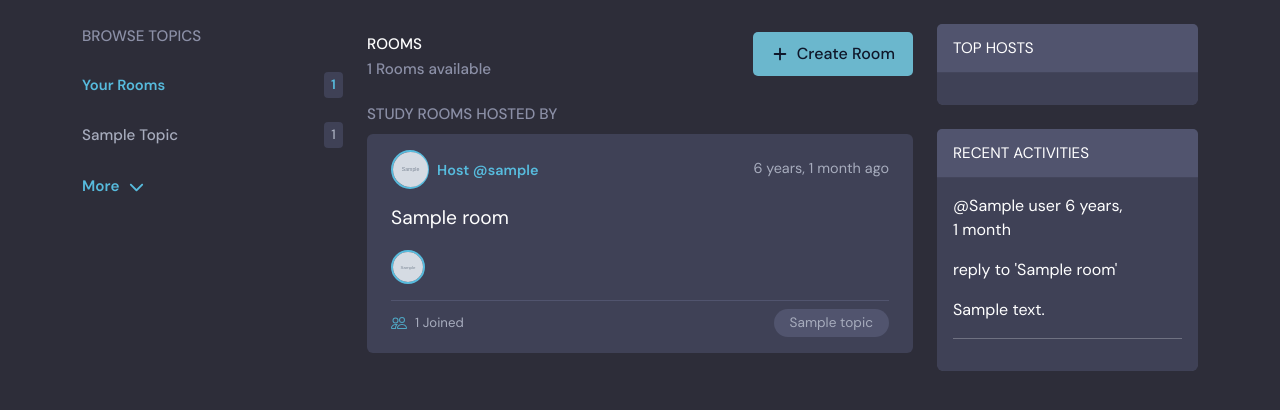
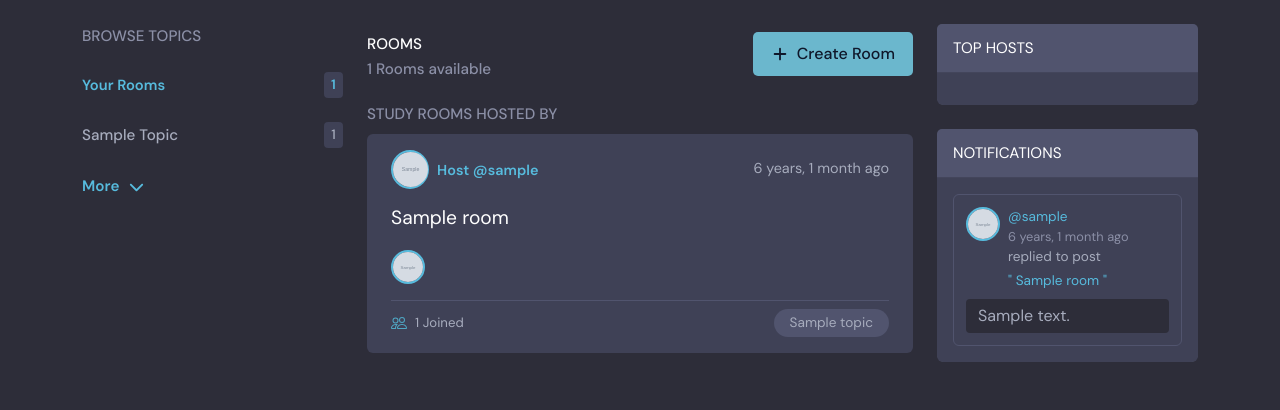
Before and after one commit to athikapriya/django-studyhub, a Django app: template base/templates/base/homepage.html in a window 1280 px wide. Shown: the part 77-487 px from the top of the page. Run offline with Django 3.2, Linux system fonts and the light colour scheme; the template is opened without the code that fills it: most values are stand-ins (such as "Sample title", 1, 10 or a date in 2020); grey boxes marked "Sample" are stand-in pictures; one stand-in notice (Sample message) is shown; some libraries are stand-ins or nearby versions.

Commit message:
feat: filter notifications to home room messages and redesign notification UI

```diff
--- a/base/templates/base/components/activity_components.html
+++ /dev/null
@@ -1,21 +0,0 @@
-<!-- =============== recent activity section starts here =============== -->
-<section id="activity-components">
-    <div class="card text-bg-secondary" >
-        <div class="card-header text-uppercase color-text-primary color-bg-surface">recent activities</div>
-        <div class="card-body color-bg-main">
-            {% for message in room_message %}
-            <div>
-                <p>@{{message.user}} {{message.created_at|timesince}}</p>
-                <p>reply to '{{message.room}}' </p>
-                <p>{{message}}</p>
-
-                    {% if request.user == message.user %}
-                        <a href="{% url 'delete-message' message.id %}">Delete</a>
-                    {% endif %}
-                <hr>
-            </div>
-            {% endfor %}
-        </div>
-    </div>
-</section>
-<!-- =============== recent activity section ends here =============== -->
--- /dev/null
+++ b/base/templates/base/components/notification_components.html
@@ -0,0 +1,84 @@
+{% load static %}
+
+{% block css %}
+<style>
+    .activity{
+        border: 0.093rem solid var(--color-neutral);
+        padding: 0.75rem;
+        margin-bottom: 1rem;
+    }
+
+    .activity:last-child{
+        margin-bottom: 0;
+    }
+
+    .activity-message{
+        background-color: #2d2d39;
+        padding: 0.30rem 0.75rem;
+    }
+
+    .message-user{
+        font-size: 0.85rem;
+    }
+
+    .message-user__time{
+        font-size: 0.8rem;
+    }
+</style>
+{% endblock %}
+
+<!-- =============== notification section starts here =============== -->
+<section id="activity-components">
+    <div class="card text-bg-secondary" >
+        <div class="card-header text-uppercase color-text-primary color-bg-surface">Notifications</div>
+        <div class="card-body color-bg-main">
+            {% for message in room_message %}
+
+            <div class="activity rounded-2">
+                <!-- =============== message info starts with action =============== -->
+                <div class="d-flex">
+
+                    <div class="col-11">
+                        <div class="d-flex gap-2">
+                            {% if message.user.avatar and message.user.avatar.name != "profile.svg" %}
+                                <div style="border: 2px solid var(--color-primary); border-radius: 50%; width: auto; height: 34px;">
+                                    <img src="{{ message.user.avatar.url }}" class="rounded-circle" width="30" height="30" style="object-fit: cover;" alt="Profile Picture">
+                                </div>
+                            {% else %}
+                                <img src="{% static 'images/profile.svg' %}" class="rounded-circle" width="30" height="30" alt="Default avatar">
+                            {% endif %}
+
+                            <div class="message-user">
+                                <a href="{% url 'user-profile' message.user.username %}" class="text-decoration-none color-primary ">@{{message.user.username|truncatechars:10}}</a>
+                                <span class="d-block color-text-secondary message-user__time">{{message.created_at|timesince}} ago</span>
+                                <span class=" color-text-tertiary">replied to post</span>
+                                <span class="d-block color-primary mt-1">" {{message.room}} "</span>
+                            </div>
+                        </div>
+
+                    </div>
+
+                    <div class="col-1">
+                        {% if request.user == message.user or request.user == message.room.host %}
+                            <a href="{% url 'delete-message' message.id %}" class="text-decoration-none color-text-secondary">
+                                <svg xmlns="http://www.w3.org/2000/svg" width="16" height="16" fill="currentColor" class="bi bi-trash-fill" viewBox="0 0 16 16">
+                                    <path d="M2.5 1a1 1 0 0 0-1 1v1a1 1 0 0 0 1 1H3v9a2 2 0 0 0 2 2h6a2 2 0 0 0 2-2V4h.5a1 1 0 0 0 1-1V2a1 1 0 0 0-1-1H10a1 1 0 0 0-1-1H7a1 1 0 0 0-1 1zm3 4a.5.5 0 0 1 .5.5v7a.5.5 0 0 1-1 0v-7a.5.5 0 0 1 .5-.5M8 5a.5.5 0 0 1 .5.5v7a.5.5 0 0 1-1 0v-7A.5.5 0 0 1 8 5m3 .5v7a.5.5 0 0 1-1 0v-7a.5.5 0 0 1 1 0"/>
+                                </svg>
+                            </a>
+                        {% endif %}
+                    </div>
+                </div>
+                <!-- =============== message info ends with action =============== -->
+
+                <!-- =============== message starts =============== -->
+                <div class="activity-message rounded-1 mt-2 color-text-tertiary">
+                    {{message}}
+                </div>
+                <!-- =============== message ends =============== -->
+            </div>
+
+            {% endfor %}
+        </div>
+    </div>
+</section>
+<!-- =============== notification section ends here =============== -->
--- a/base/templates/base/homepage.html
+++ b/base/templates/base/homepage.html
@@ -66,7 +66,7 @@
         <aside class="col-md-4 col-lg-3 g-4 topic-section">
             {% include 'base/components/topic_components.html' %}
             <div class="small-screen__activity">
-                {% include 'base/components/activity_components.html' %}
+                {% include 'base/components/notification_components.html' %}
             </div>
         </aside>
         <!-- ========== homepage topic components starts here ========== -->
@@ -99,7 +99,7 @@
                 <!-- topics and activity tab starts -->
                 <div class="d-flex align-items-center justify-content-center gap-3 my-4 tabs">
                     <a href="{% url 'browse-topics' %}" class="text-decoration-none color-primary fw-semibold rounded-5">Browse Topics</a>
-                    <a href="" class="text-decoration-none color-primary fw-semibold rounded-5">Recent Activity</a>
+                    <a href="" class="text-decoration-none color-primary fw-semibold rounded-5">Notifications</a>
                 </div>
                 <!-- topics and activity tab ends -->
 
@@ -144,12 +144,12 @@
 
 
 
-        <!-- ========== activity starts here ========== -->
+        <!-- ========== notification starts here ========== -->
         <aside class="col-lg-3 g-4 activity-section">
             {% include 'base/components/host_components.html' %}
-            {% include 'base/components/activity_components.html' %}
+            {% include 'base/components/notification_components.html' %}
         </aside>
-        <!-- ========== activity ends here ========== -->
+        <!-- ========== notification ends here ========== -->
 
     </div>
 </main>
```
Also changed, not shown: base/templates/base/user_profile.html (+4 -4 lines), base/views.py (+6 -3 lines).
